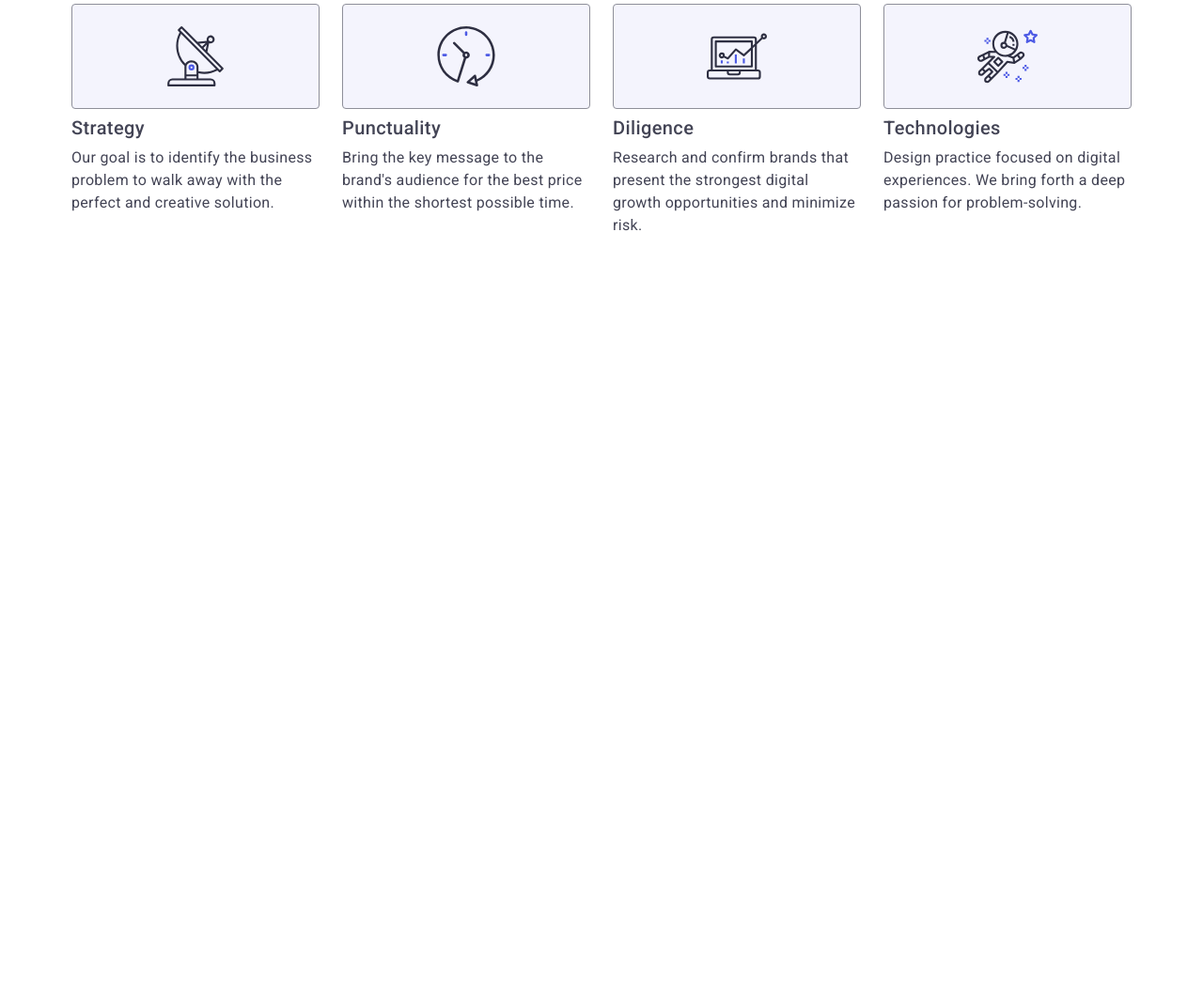
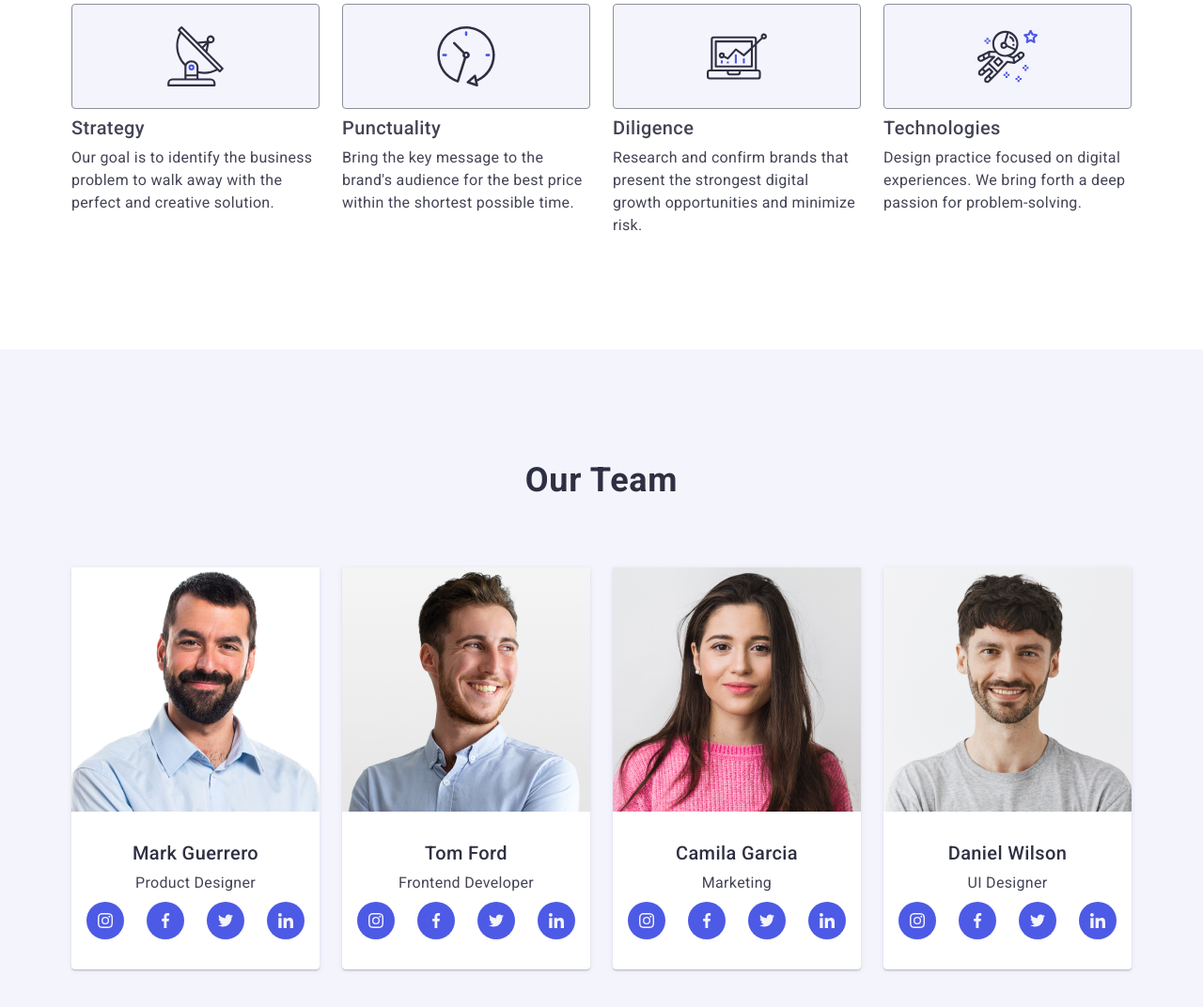
Before and after one commit to viktor-legusov/goit-markup-hw-06, a plain HTML site: page index.html in a window 1280 px wide. Shown: the part 862-1934 px from the top of the page at 94% size. Before the commit the page ends 1234 px from the top, so only its background shows below. Drawn offline with nearby package versions, Linux system fonts and the light colour scheme.

Commit message:
pidarnya

```diff
--- a/css/styles-old.css
+++ b/css/styles-old.css
@@ -261,7 +261,7 @@ a {
 
 .team-foto-menu {
     background-color: #FFFFFF;
-    width: calc((100% - 72px) / 4);
+    width: max-width: 552px;
     border-radius: 0px 0px 4px 4px;
     box-shadow: 0 2px 1px 0 rgba(46, 47, 66, 0.08), 0 1px 1px 0 rgba(46, 47, 66, 0.16), 0 1px 6px 0 rgba(46, 47, 66, 0.08);
 }
@@ -276,7 +276,6 @@ a {
     text-transform: capitalize;
     margin-bottom: 72px;
 }
-
 .team-foto {
     display: flex;
     gap: 24px;
--- a/css/styles.css
+++ b/css/styles.css
@@ -496,6 +496,7 @@ a {
     .strateg {
         display: flex;
         gap: 24px;
+        row-gap: 72px;
     }
     .strateg-list {
         width: calc((100% - 24px) / 2);
@@ -530,3 +531,93 @@ a {
         line-height: 150%;
     }
 }
+
+/*-----------------section3-------------*/
+
+.team {
+    background-color: #F4F4FD;
+    padding-top: 96px;
+    padding-bottom: 96px;
+}
+
+.team-tittle {
+    font-weight: 700;
+    font-size: 36px;
+    line-height: 111%;
+    letter-spacing: 0.02em;
+    text-align: center;
+    color: #2e2f42;
+    text-transform: capitalize;
+    margin-bottom: 82px;
+}
+
+.team-foto-menu {
+    background-color: #FFFFFF;
+    border-radius: 0px 0px 4px 4px;
+    box-shadow: 0 2px 1px 0 rgba(46, 47, 66, 0.08), 0 1px 1px 0 rgba(46, 47, 66, 0.16), 0 1px 6px 0 rgba(46, 47, 66, 0.08);
+    margin-left: auto;
+}
+
+.team-foto {
+    display: flex;
+    flex-wrap: wrap;
+    gap: 72px;
+}
+
+.job-tittles {
+    padding-top: 32px;
+    padding-bottom: 32px;
+}
+
+.team-foto-list {
+    font-weight: 500;
+    font-size: 20px;
+    line-height: 120%;
+    letter-spacing: 0.02em;
+    text-align: center;
+    color: #2e2f42;
+    margin-bottom: 8px;
+}
+
+.team-foto-text {
+    font-weight: 400;
+    font-size: 16px;
+    line-height: 150%;
+    letter-spacing: 0.02em;
+    text-align: center;
+    color: #434455;
+    margin-bottom: 8px;
+}
+
+.teamland {
+    transition: background-color 250ms cubic-bezier(0.4, 0, 0.2, 1);
+}
+
+@media screen and (min-width: 768px) {
+    .team-tittle {
+        margin-bottom: 72px;
+    }
+    .team-foto {
+        display: flex;
+        gap: 24px;
+        row-gap: 64px;
+        max-width: 552px;
+        margin: auto;
+    }
+    .team-foto-menu {
+        width: calc((100% - 24px) / 2);
+    }
+}
+
+@media screen and (min-width: 1158px) {
+    .team {
+        padding-top: 120px;
+        padding-bottom: 120px;
+    }
+    .team-foto {
+        max-width: 1128px;
+    }
+    .team-foto-menu {
+        width: calc((100% - 72px) / 4);
+    }
+}
```
Also changed, not shown: index.html (+1 -1 lines).
